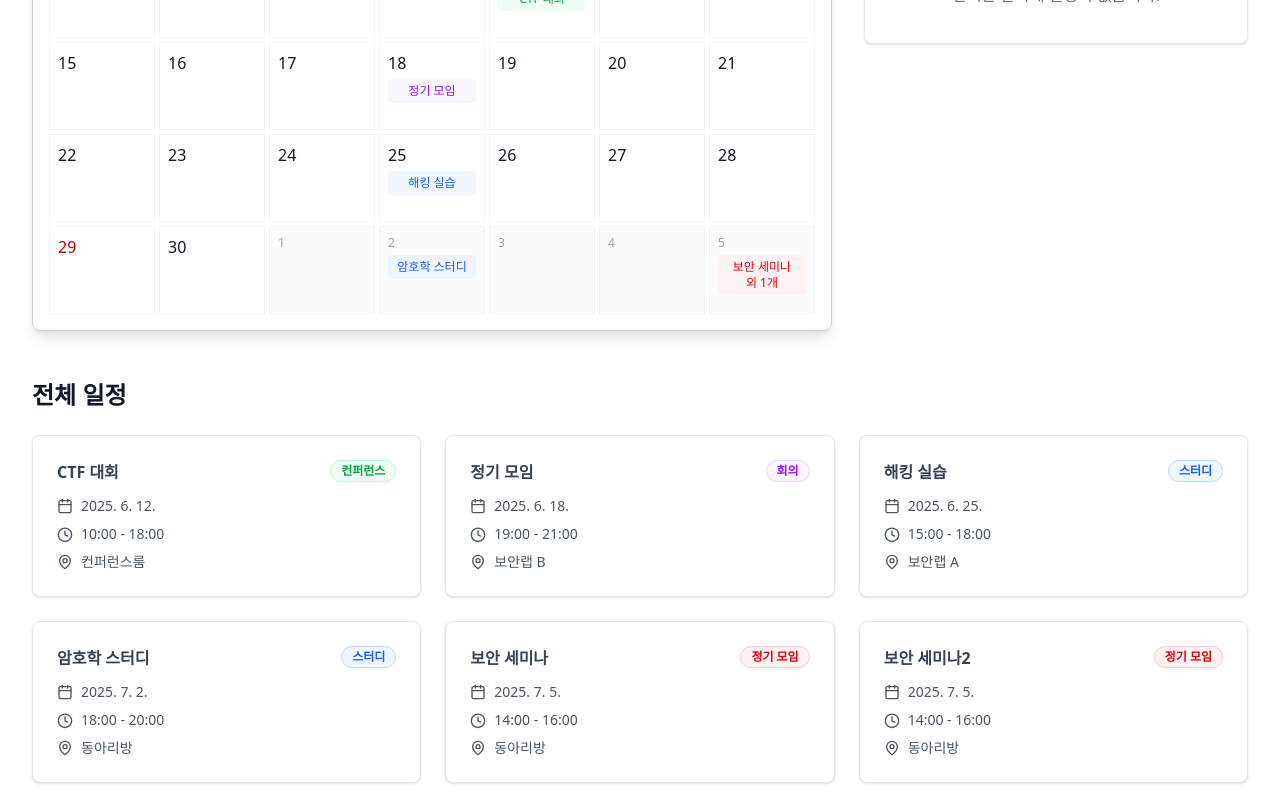
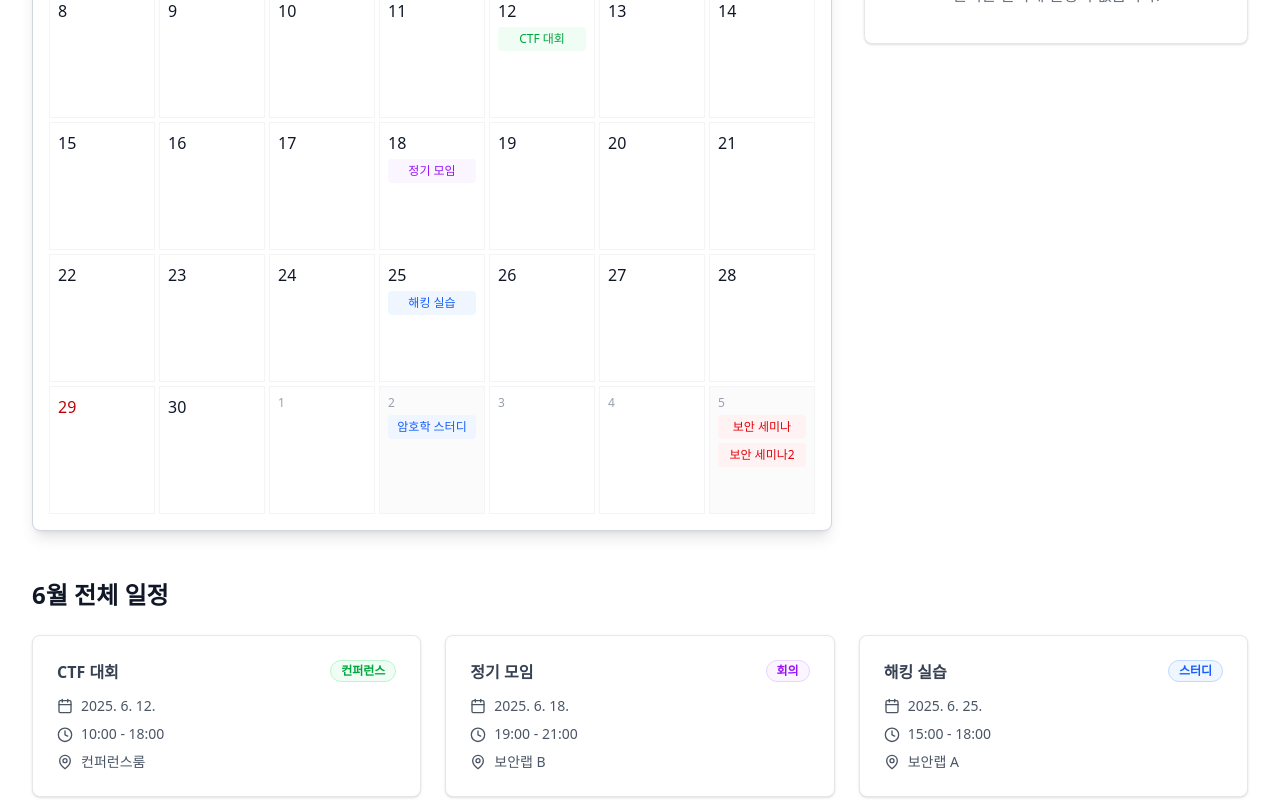
Before and after one commit to joooii/cert-vercel, a Next.js app: page /schedule in a window 1280 px wide. Shown: the part 500-1300 px from the top of the page. Built offline with nearby package versions, Linux system fonts and the light colour scheme.

Commit message:
Fix: 캘린더 내 일정 표시 부분 수정#4

```diff
--- a/src/app/schedule/page.tsx
+++ b/src/app/schedule/page.tsx
@@ -25,7 +25,7 @@ export default async function SchedulePage({ searchParams }: SearchPageProps) {
             <SCScheduleInfo selectedDate={selectedDate} />
           </div>
         </div>
-        <SCScheduleList />
+        <SCScheduleList date={(await searchParams).date} />
       </div>
     </div>
   );
--- a/src/components/schedule/SCScheduleInfo.tsx
+++ b/src/components/schedule/SCScheduleInfo.tsx
@@ -29,18 +29,18 @@ export default function SCScheduleInfo({ selectedDate }: SCScheduleInfoProps) {
     : null;
 
   return (
-    <div className="mt-6 p-6 rounded-lg border bg-white border-gray-200 shadow-sm h-min">
+    <div className="mt-6 p-6 rounded-lg border bg-white border-gray-200 shadow-sm h-min ">
       <p className="text-lg font-semibold mb-4">
         {formattedSelectedDate ? `${formattedSelectedDate} 일정` : "일정"}
       </p>
-      <div className="space-y-4">
+      <div className="space-y-4 max-h-[35rem] overflow-y-auto">
         {selectedDateSchedules.length === 0 ? (
           <p className="text-gray-500 text-center p-3">
             선택한 날짜에 일정이 없습니다.
           </p>
         ) : (
           selectedDateSchedules.map((schedule) => (
-            <div key={schedule.id} className="text-sm text-gray-700">
+            <div key={schedule.id} className="text-sm text-gray-700 ">
               <div className="relative flex items-start justify-between border p-3 rounded-lg border-gray-200 bg-gray-50">
                 <div className="flex-1">
                   <p className="text-md font-semibold text-gray-700 mb-3">
--- a/src/components/schedule/SCScheduleList.tsx
+++ b/src/components/schedule/SCScheduleList.tsx
@@ -1,25 +1,39 @@
 "server-only";
-
+import { mockScheduleData } from "@/mocks/mockScheduleData";
+import { getTypeColor, getTypeLabel } from "@/utils/scheduleUtils";
 import ScheduleSVG from "@/icons/schedule.svg";
 import LocationSVG from "@/icons/location.svg";
 import TimeSVG from "@/icons/time.svg";
-import { mockScheduleData } from "@/mocks/mockScheduleData";
-import { ScheduleInfo } from "@/types/schedule";
-import { getTypeColor, getTypeLabel } from "@/utils/scheduleUtils";
 
-export default function CCScheduleList() {
-  const schedules: ScheduleInfo[] = mockScheduleData();
+interface SCScheduleListProps {
+  date?: string;
+}
+
+export default async function CCScheduleList({ date }: SCScheduleListProps) {
+  const schedules = await mockScheduleData();
+
+  const baseDate = date ? new Date(date) : new Date();
+  const year = baseDate.getFullYear();
+  const month = baseDate.getMonth() + 1;
+
+  const filteredSchedules = schedules.filter((s) => {
+    const d = new Date(s.date);
+    return d.getFullYear() === year && d.getMonth() + 1 === month;
+  });
 
   return (
-    <>
     <div className="my-12">
-        <h2 className="text-2xl font-bold text-gray-900 mb-6">전체 일정</h2>
+      <h2 className="text-2xl font-bold text-gray-900 mb-6">
+        {`${month}월 전체 일정`}
+      </h2>
+
+      {filteredSchedules.length === 0 ? (
+        <div className="text-center text-gray-500 text-lg py-5 ">
+          {`${month}월 일정이 없습니다.`}
+        </div>
+      ) : (
         <div className="grid grid-cols-1 md:grid-cols-2 lg:grid-cols-3 gap-6">
-          {schedules
-            .sort(
-              (a, b) => new Date(a.date).getTime() - new Date(b.date).getTime()
-            )
-            .map((schedule) => (
+          {filteredSchedules.map((schedule) => (
             <div
               key={schedule.id}
               className="rounded-lg border text-card-foreground shadow-sm bg-white border-gray-200 hover:border-cert-red/50 transition-all duration-300 hover:shadow-lg"
@@ -31,15 +45,15 @@ export default function CCScheduleList() {
                       {schedule.title}
                     </p>
                     <div className="space-y-2 text-sm text-gray-600">
-                        <div className="flex flex-row items-center">
+                      <div className="flex items-center">
                         <ScheduleSVG className="w-4 mr-2" stroke="#4B5563" />
                         {new Date(schedule.date).toLocaleDateString("ko-KR")}
                       </div>
-                        <div className="flex flex-row items-center">
+                      <div className="flex items-center">
                         <TimeSVG className="mr-2" />
                         {schedule.startTime} - {schedule.endTime}
                       </div>
-                        <div className="flex flex-row items-center">
+                      <div className="flex items-center">
                         <LocationSVG className="mr-2" />
                         {schedule.location}
                       </div>
@@ -48,7 +62,7 @@ export default function CCScheduleList() {
                   <div className="grid grid-rows-2">
                     <div className="flex items-center gap-2">
                       <div
-                          className={`inline-flex items-center rounded-full border px-2.5 py-0.5 text-xs font-semibold transition-colors focus:outline-none focus:ring-2 focus:ring-ring focus:ring-offset-2 ${getTypeColor(
+                        className={`inline-flex items-center rounded-full border px-2.5 py-0.5 text-xs font-semibold ${getTypeColor(
                           schedule.type
                         )}`}
                       >
@@ -61,7 +75,7 @@ export default function CCScheduleList() {
             </div>
           ))}
         </div>
+      )}
     </div>
-    </>
   );
 }
--- a/src/components/schedule/calendar.tsx
+++ b/src/components/schedule/calendar.tsx
@@ -145,14 +145,26 @@ export default function Calendar() {
   const router = useRouter();
   const currentParams = useSearchParams();
 
+  const handleMonthChange = useCallback(
+    (newDate: Date) => {
+      const params = new URLSearchParams(currentParams);
+
+      params.set("date", formatDateString(newDate));
+      router.replace(`?${params.toString()}`);
+      setCurrentDate(newDate);
+    },
+    [currentParams, router]
+  );
+
   const handleDateClick = useCallback(
     (date: Date) => {
       const selected = formatDateString(date);
       const params = new URLSearchParams(currentParams);
+
       if (params.get("date") !== selected) {
         params.set("date", selected);
-        router.replace(`?${params.toString()}`);
       }
+      router.replace(`?${params.toString()}`);
     },
     [currentParams, router]
   );
@@ -168,10 +180,14 @@ export default function Calendar() {
 
   const prevMonth = () => {
     setCurrentDate(new Date(year, month - 1, date));
+    const newDate = new Date(year, month - 1, date);
+    handleMonthChange(newDate);
   };
 
   const nextMonth = () => {
     setCurrentDate(new Date(year, month + 1, date));
+    const newDate = new Date(year, month + 1, date);
+    handleMonthChange(newDate);
   };
 
   return (
@@ -217,7 +233,7 @@ export default function Calendar() {
             <div
               key={index}
               onClick={() => handleDateClick(day)}
-              className={`relative min-h-[5.5rem] p-2 border border-gray-100 cursor-pointer transition-all duration-200 hover:bg-gray-100
+              className={`relative min-h-[8rem] p-2 border border-gray-100 cursor-pointer transition-all duration-200 hover:bg-gray-100
                 ${
                   isCurrentMonth
                     ? "text-gray-900 bg-white"
@@ -225,7 +241,7 @@ export default function Calendar() {
                 }
                 ${isToday ? "text-red-700 border" : ""}
                 ${
-                  schedule
+                  schedule.length > 0
                     ? "border bg-gray-300/10 border-cert-dark-red-20"
                     : "hover:bg-gray-100"
                 }
@@ -234,16 +250,22 @@ export default function Calendar() {
             >
               <div>{day.getDate()}</div>
               {schedule.length > 0 && (
-                <div
-                  className={`text-xs mt-1 text-center rounded-sm p-1 ${getTypeColor(
-                    schedule[0].type
-                  )}`}
-                >
-                  <span className="whitespace-pre-line">
-                    {schedule.length === 1
-                      ? schedule[0].title
-                      : `${schedule[0].title}\n외 ${schedule.length - 1}개`}
-                  </span>
+                <div className="mt-1 space-y-1">
+                  {schedule.slice(0, 3).map((s, idx) => (
+                    <div
+                      key={idx}
+                      className={`text-xs text-center rounded-sm p-1 ${getTypeColor(
+                        s.type
+                      )}`}
+                    >
+                      {s.title}
+                    </div>
+                  ))}
+                  {schedule.length > 3 && (
+                    <div className="text-xs text-center text-gray-500 p-0.5">
+                      + {schedule.length - 3}개 더보기
+                    </div>
+                  )}
                 </div>
               )}
             </div>
--- a/src/mocks/mockScheduleData.ts
+++ b/src/mocks/mockScheduleData.ts
@@ -76,5 +76,49 @@ export const mockScheduleData = () => {
       location: "보안랩 A",
       type: "workshop" as const,
     },
+    {
+      id: 8,
+      title: "포렌식 워크샵",
+      date: new Date(currentYear, currentMonth, today.getDate() + 7)
+        .toISOString()
+        .split("T")[0],
+      startTime: "13:00",
+      endTime: "17:00",
+      location: "보안랩 A",
+      type: "workshop" as const,
+    },
+    {
+      id: 9,
+      title: "포렌식 워크샵",
+      date: new Date(currentYear, currentMonth, today.getDate() + 7)
+        .toISOString()
+        .split("T")[0],
+      startTime: "13:00",
+      endTime: "17:00",
+      location: "보안랩 A",
+      type: "workshop" as const,
+    },
+    {
+      id: 10,
+      title: "포렌식 워크샵",
+      date: new Date(currentYear, currentMonth, today.getDate() + 7)
+        .toISOString()
+        .split("T")[0],
+      startTime: "13:00",
+      endTime: "17:00",
+      location: "보안랩 A",
+      type: "workshop" as const,
+    },
+    {
+      id: 11,
+      title: "포렌식 워크샵",
+      date: new Date(currentYear, currentMonth, today.getDate() + 7)
+        .toISOString()
+        .split("T")[0],
+      startTime: "13:00",
+      location: "보안랩 A",
+      endTime: "17:00",
+      type: "workshop" as const,
+    },
   ];
 };
```
Lines whose indentation alone changed are shown as unchanged.
